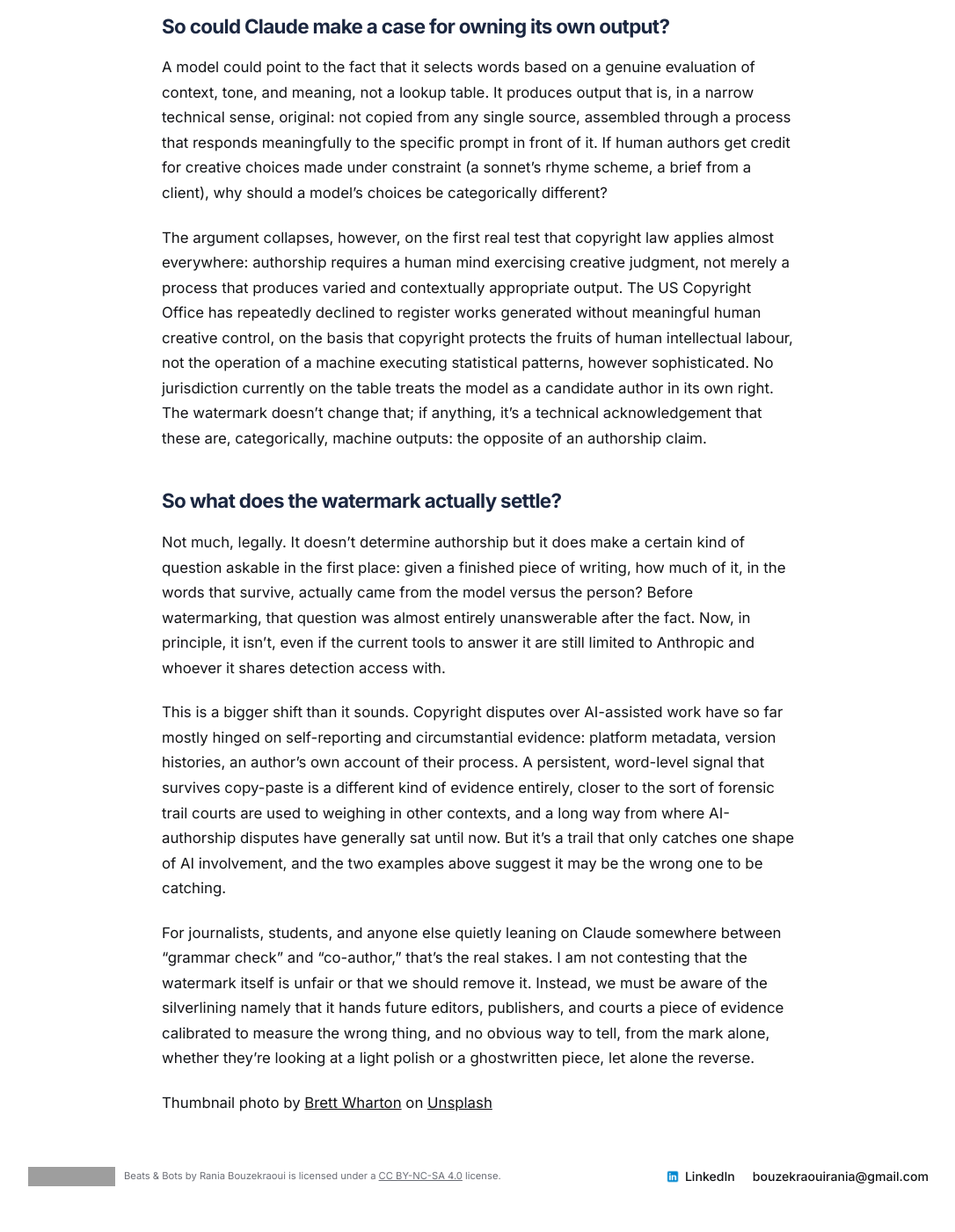
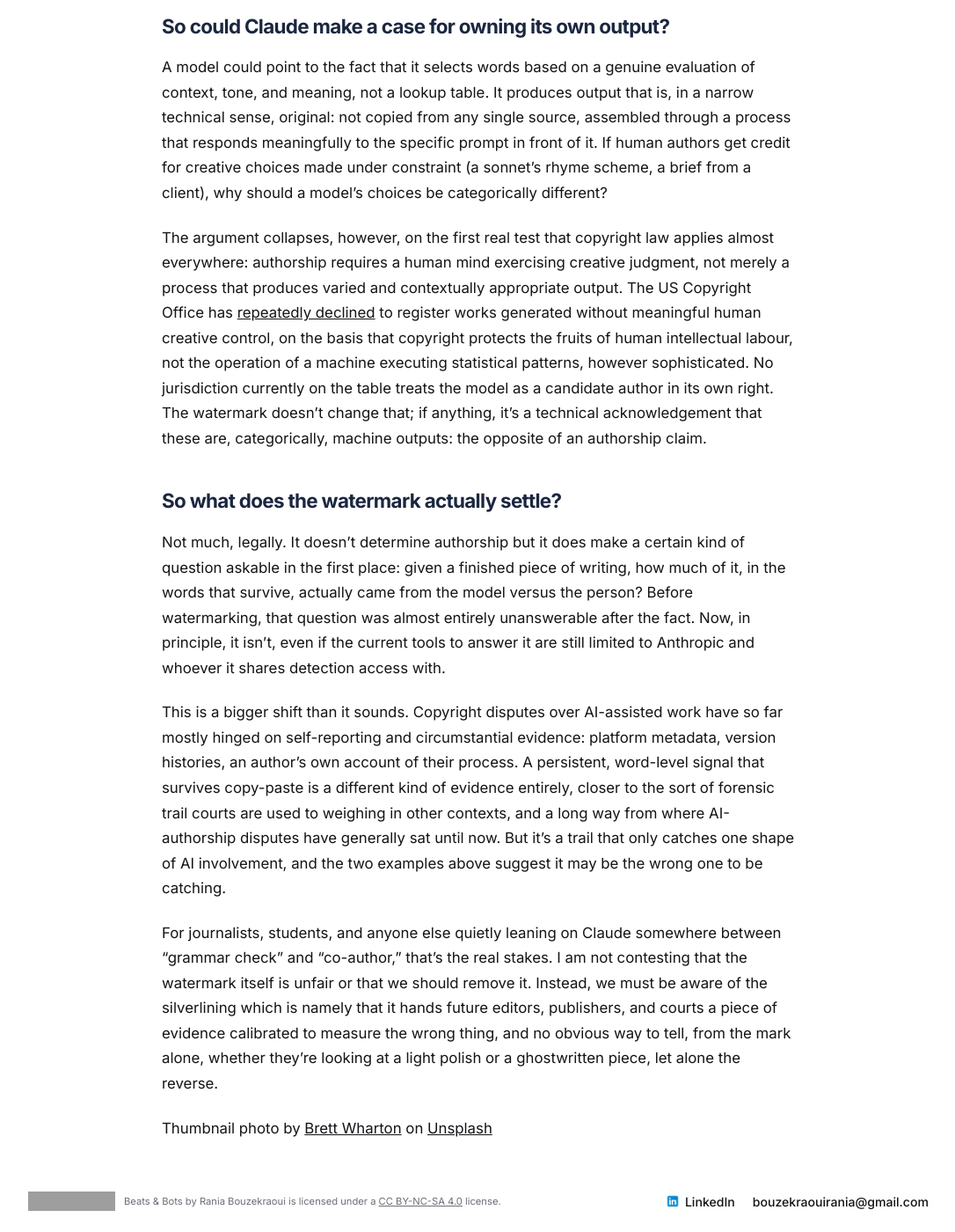
Before and after one commit to raniabouz/beats-and-bots, a Jekyll site: the page built from _posts/2026-08-20-claude-watermark-authorship (1).markdown, in a window 1280 px wide and 1400 px high, scrolled down 3837 px. Shown: the whole window at 88% size, without its empty margins (96-1182 px from the left). Built offline with Jekyll 4.4.1, drawn with Linux system fonts in a browser that asks for light colours; part of the change alters nothing that is shown; some of the changed text lies outside the part shown; grey boxes are pictures that could not be loaded.

Commit message:
update watermark post

```diff
--- a/_posts/2026-08-20-claude-watermark-authorship (1).markdown
+++ b/_posts/2026-08-20-claude-watermark-authorship (1).markdown
@@ -32,7 +32,7 @@ So we know that very light use of Claude does not produce a watermark, and that
 
 Let me illustrate this with an example. Maybe it's my recent internship at The Guardian's legal team still dominating my subconscious, but say I'm a journalist working on the next big story. I've spent the last few weeks labouring over the piece, but the result is too long for the brief I was given. So I ask Claude to rewrite the passage to shorten it. The result? Potentially a watermark, sitting in a piece where the idea, the reporting, and most of the execution are still mine. Claude isn't wrong about what's being detected however it it is simply a snapshot of the picture rather than an indication of authorship. Things get murky where one is mistaken for the other.
 
-Now let's flip it. Say instead I brainstorm the entire structure and argument of the piece with Claude, lean on it heavily to work out what I actually think, and then sit down and rewrite every word myself. None of the model's words survive into the final draft, so there's no watermark at all. On paper, this piece looks entirely human-authored. But the thinking, arguably the harder and more valuable part of writing, came substantially from the tool. If the journalist's lightly-polished piece gets flagged while this one sails through clean, the watermark isn't just measuring the wrong thing. It's measuring it in a way that happens to reward disguising AI involvement over being transparent about a light edit.
+Now let's flip it. Say instead I brainstorm the entire structure and argument of the piece with Claude, lean on it heavily to work out what I actually think, and then sit down and rewrite every word myself. None of the model's words survive into the final draft, so there's no watermark at all. On paper, this piece looks entirely human-authored. But the thinking, arguably the harder and more valuable part of writing, came substantially from the tool. If the journalist's lightly-polished piece gets flagged while this one sails through clean, the watermark ends up rewarding whoever hides their AI use over whoever discloses a light edit.
 
 ## A copyright angle
 
@@ -46,7 +46,7 @@ UK law, under the [Copyright, Designs and Patents Act 1988](https://www.legislat
 
 A model could point to the fact that it selects words based on a genuine evaluation of context, tone, and meaning, not a lookup table. It produces output that is, in a narrow technical sense, original: not copied from any single source, assembled through a process that responds meaningfully to the specific prompt in front of it. If human authors get credit for creative choices made under constraint (a sonnet's rhyme scheme, a brief from a client), why should a model's choices be categorically different?
 
-The argument collapses, however, on the first real test that copyright law applies almost everywhere: authorship requires a human mind exercising creative judgment, not merely a process that produces varied and contextually appropriate output. The US Copyright Office has repeatedly declined to register works generated without meaningful human creative control, on the basis that copyright protects the fruits of human intellectual labour, not the operation of a machine executing statistical patterns, however sophisticated. No jurisdiction currently on the table treats the model as a candidate author in its own right. The watermark doesn't change that; if anything, it's a technical acknowledgement that these are, categorically, machine outputs: the opposite of an authorship claim.
+The argument collapses, however, on the first real test that copyright law applies almost everywhere: authorship requires a human mind exercising creative judgment, not merely a process that produces varied and contextually appropriate output. The US Copyright Office has [repeatedly declined](https://www.congress.gov/crs-product/LSB10922) to register works generated without meaningful human creative control, on the basis that copyright protects the fruits of human intellectual labour, not the operation of a machine executing statistical patterns, however sophisticated. No jurisdiction currently on the table treats the model as a candidate author in its own right. The watermark doesn't change that; if anything, it's a technical acknowledgement that these are, categorically, machine outputs: the opposite of an authorship claim.
 
 ## So what does the watermark actually settle?
 
@@ -54,7 +54,7 @@ Not much, legally. It doesn't determine authorship but it does make a certain ki
 
 This is a bigger shift than it sounds. Copyright disputes over AI-assisted work have so far mostly hinged on self-reporting and circumstantial evidence: platform metadata, version histories, an author's own account of their process. A persistent, word-level signal that survives copy-paste is a different kind of evidence entirely, closer to the sort of forensic trail courts are used to weighing in other contexts, and a long way from where AI-authorship disputes have generally sat until now. But it's a trail that only catches one shape of AI involvement, and the two examples above suggest it may be the wrong one to be catching.
 
-For journalists, students, and anyone else quietly leaning on Claude somewhere between "grammar check" and "co-author," that's the real stakes. I am not contesting that the watermark itself is unfair or that we should remove it. Instead, we must be aware of the silverlining namely that it hands future editors, publishers, and courts a piece of evidence calibrated to measure the wrong thing, and no obvious way to tell, from the mark alone, whether they're looking at a light polish or a ghostwritten piece, let alone the reverse.
+For journalists, students, and anyone else quietly leaning on Claude somewhere between "grammar check" and "co-author," that's the real stakes. I am not contesting that the watermark itself is unfair or that we should remove it. Instead, we must be aware of the silverlining which is namely that it hands future editors, publishers, and courts a piece of evidence calibrated to measure the wrong thing, and no obvious way to tell, from the mark alone, whether they're looking at a light polish or a ghostwritten piece, let alone the reverse.
 
 
 
```
